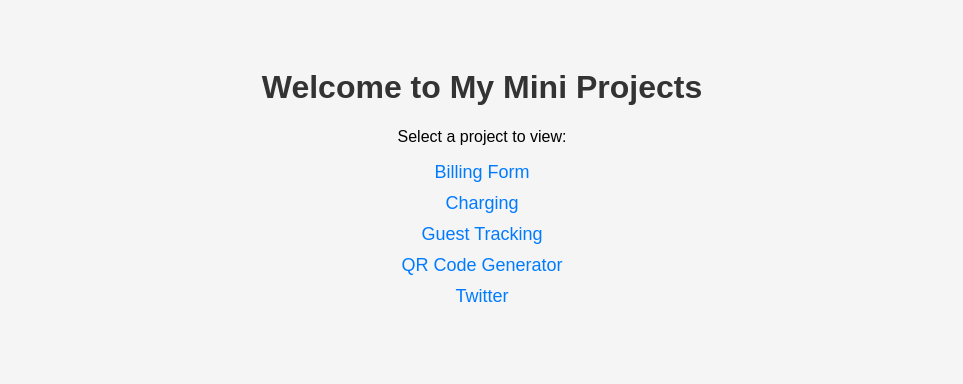
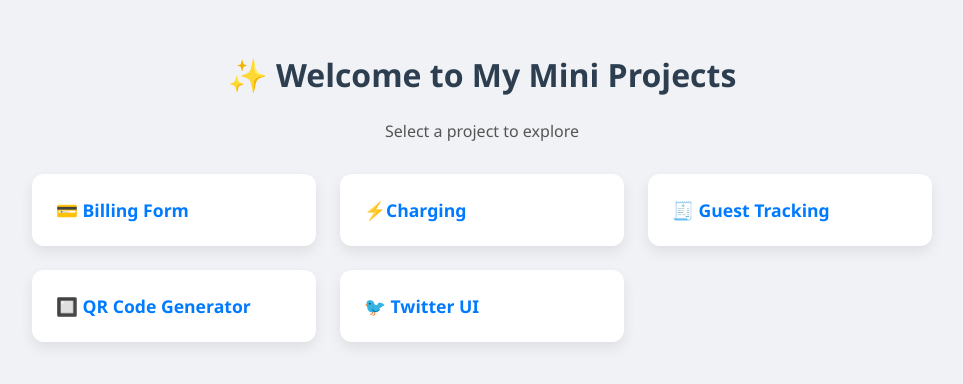
Before and after one commit to MisturaDev/Mini-Projects, a plain HTML site: page index.html in a window 1280 px wide. Shown: the whole page, without its empty margins (158-1121 px from the left). Drawn offline with Linux system fonts and the light colour scheme.

Commit message:
Update index.html

```diff
--- a/index.html
+++ b/index.html
@@ -3,42 +3,81 @@
 <head>
   <meta charset="UTF-8">
   <title>Turah Rae | Mini Projects</title>
+  <meta name="viewport" content="width=device-width, initial-scale=1.0" />
   <style>
     body {
-      font-family: Arial, sans-serif;
-      background: #f5f5f5;
-      padding: 40px;
-      text-align: center;
+      font-family: 'Segoe UI', sans-serif;
+      background-color: #f0f2f5;
+      margin: 0;
+      padding: 2rem;
+      display: flex;
+      flex-direction: column;
+      align-items: center;
     }
+
     h1 {
-      color: #333;
+      color: #2c3e50;
+      margin-bottom: 0.5rem;
     }
-    ul {
-      list-style-type: none;
-      padding: 0;
+
+    p {
+      color: #555;
+      margin-bottom: 2rem;
     }
-    li {
-      margin: 10px 0;
+
+    .projects {
+      display: grid;
+      grid-template-columns: repeat(auto-fit, minmax(220px, 1fr));
+      gap: 1.5rem;
+      width: 100%;
+      max-width: 900px;
     }
-    a {
+
+    .card {
+      background-color: #fff;
+      padding: 1.5rem;
+      border-radius: 12px;
+      box-shadow: 0 6px 14px rgba(0, 0, 0, 0.08);
+      transition: transform 0.2s ease, box-shadow 0.2s ease;
+    }
+
+    .card:hover {
+      transform: translateY(-6px);
+      box-shadow: 0 10px 18px rgba(0, 0, 0, 0.12);
+    }
+
+    .card a {
       text-decoration: none;
       color: #007bff;
-      font-size: 18px;
+      font-size: 1.1rem;
+      font-weight: 600;
     }
-    a:hover {
+
+    .card a:hover {
       text-decoration: underline;
     }
   </style>
 </head>
 <body>
-  <h1>Welcome to My Mini Projects</h1>
-  <p>Select a project to view:</p>
-  <ul>
-    <li><a href="./Billing-Form/">Billing Form</a></li>
-    <li><a href="./Charging/">Charging</a></li>
-    <li><a href="./Guest">Guest Tracking</a></li>
-    <li><a href="./QRcode/">QR Code Generator</a></li>
-    <li><a href="./Twt">Twitter</a><li>
-  </ul>
+  <h1>✨ Welcome to My Mini Projects</h1>
+  <p>Select a project to explore</p>
+
+  <div class="projects">
+    <div class="card">
+      <a href="./Billing-Form/">💳 Billing Form</a>
+    </div>
+    <div class="card">
+      <a href="./Charging/">⚡Charging</a>
+    </div>
+    <div class="card">
+      <a href="./Guest">🧾 Guest Tracking</a>
+    </div>
+    <div class="card">
+      <a href="./QRcode/">🔲 QR Code Generator</a>
+    </div>
+    <div class="card">
+      <a href="./Twt">🐦 Twitter UI</a>
+    </div>
+  </div>
 </body>
 </html>
```
